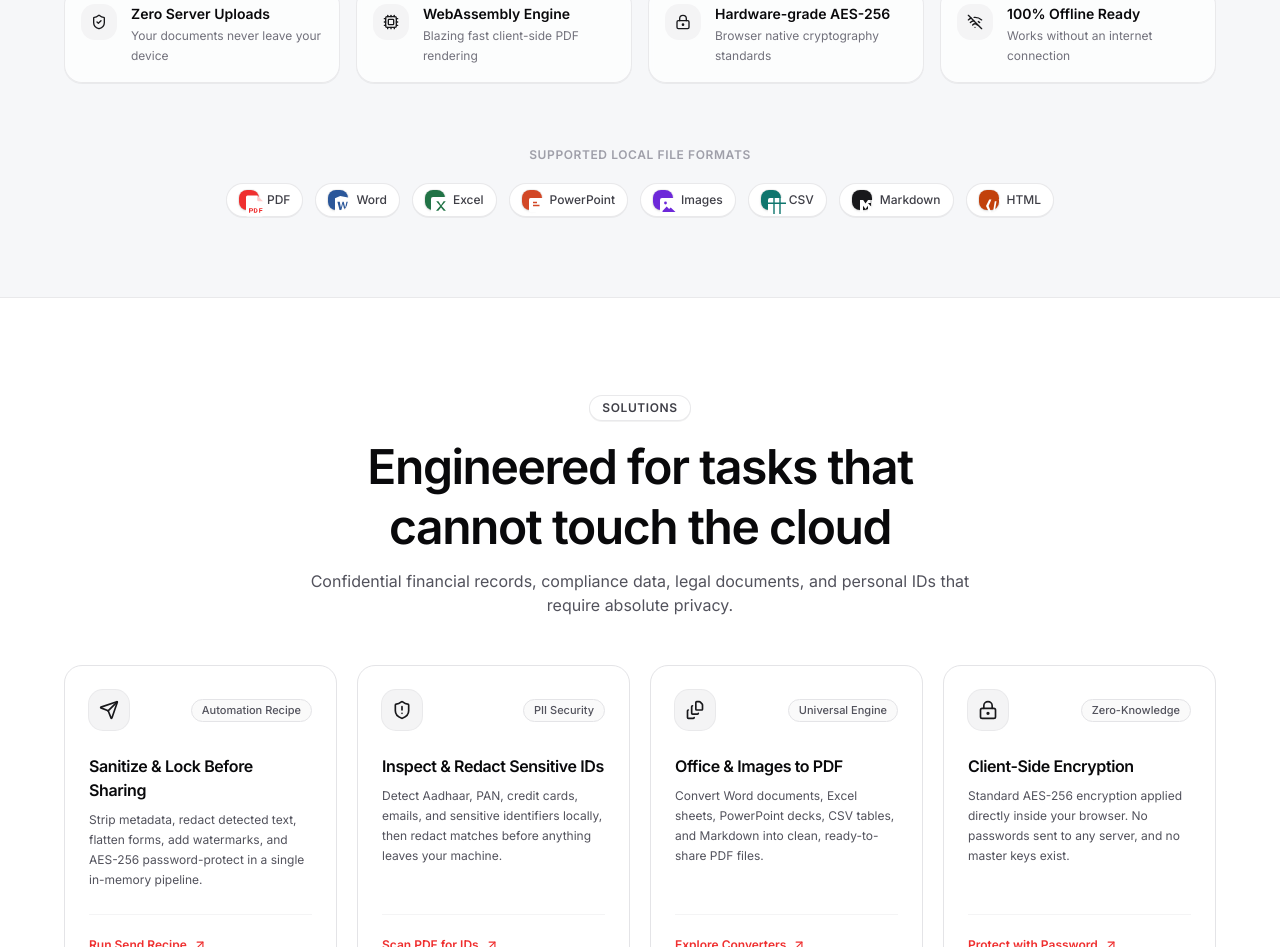
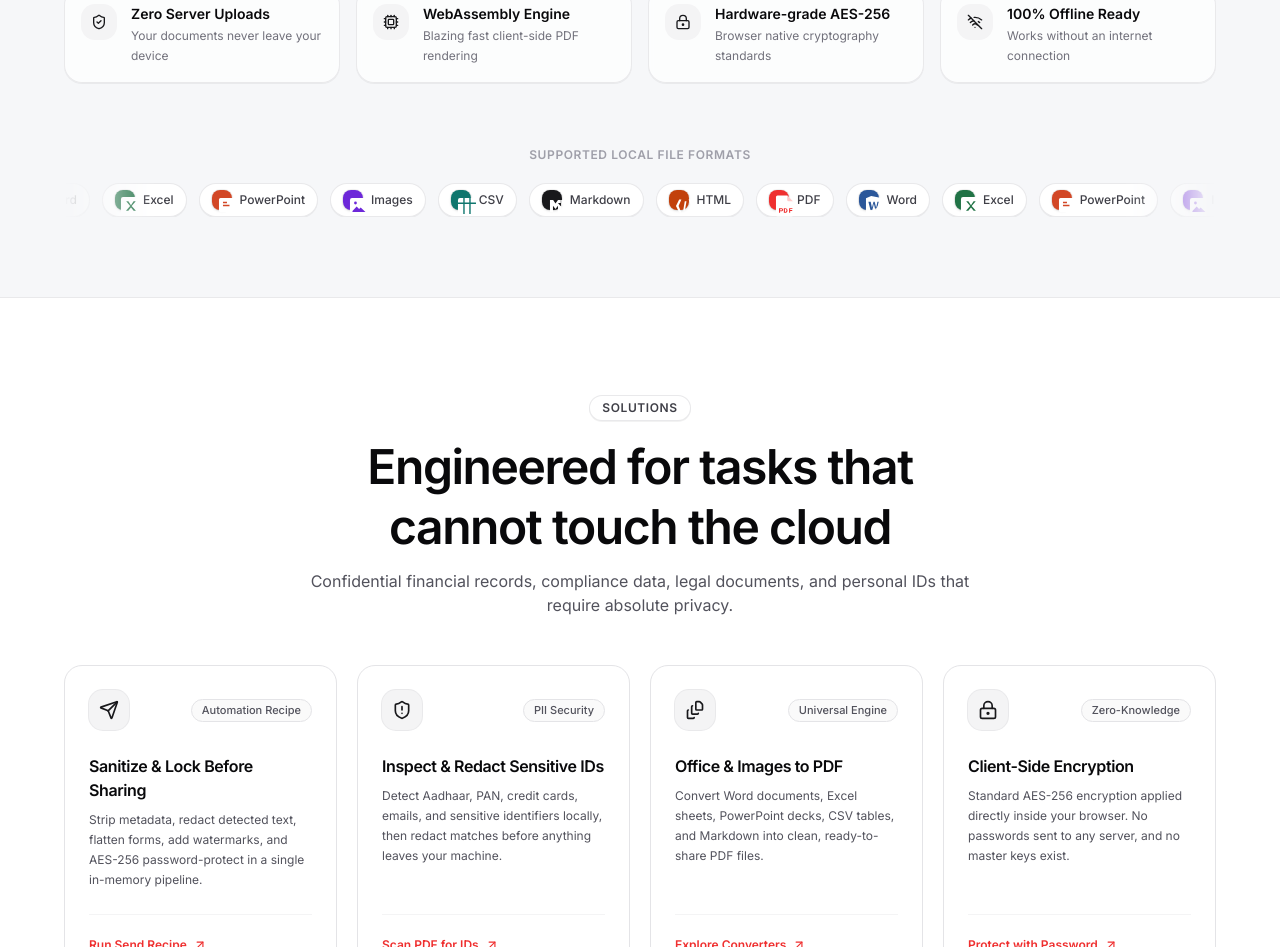
Before and after one commit to DS123-ally/PDFForge, a Next.js app: page / in a window 1280 px wide. Shown: the part 1134-2081 px from the top of the page. Built offline with nearby package versions, Linux system fonts and the light colour scheme; no server answers; what pdf-lib-encrypt would draw is missing.

Commit message:
added the hover feature

```diff
--- a/src/app/globals.css
+++ b/src/app/globals.css
@@ -122,6 +122,23 @@ textarea {
   background-size: 20px 20px;
 }
 
+@keyframes format-flow {
+  from {
+    transform: translateX(0);
+  }
+  to {
+    transform: translateX(-50%);
+  }
+}
+
+.format-flow {
+  animation: format-flow 36s linear infinite;
+}
+
+.format-flow:hover {
+  animation-play-state: paused;
+}
+
 .glass-panel {
   background: rgba(255, 255, 255, 0.88);
   border: 1px solid rgba(228, 228, 231, 0.8);
@@ -139,6 +156,10 @@ textarea {
     animation-duration: 0.01ms !important;
     animation-iteration-count: 1 !important;
     transition-duration: 0.01ms !important;
+  }
+
+  .format-flow {
+    animation: none !important;
   }
 }
 
--- a/src/components/home/home-hero.tsx
+++ b/src/components/home/home-hero.tsx
@@ -203,22 +203,40 @@ export function HomeHero() {
           })}
         </div>
 
-        {/* Supported Formats Row */}
-        <div className="mx-auto mt-16 max-w-4xl text-center">
-          <p className="text-xs font-semibold tracking-wider text-zinc-400 uppercase">
+        {/* Supported formats, one continuous line */}
+        <div className="mt-16">
+          <p className="text-center text-xs font-semibold tracking-wider text-zinc-400 uppercase">
             Supported Local File Formats
           </p>
-          <ul className="mt-5 flex flex-wrap items-center justify-center gap-3">
+          <div className="relative mt-5 overflow-hidden [mask-image:linear-gradient(to_right,transparent,black_8%,black_92%,transparent)]">
+            <div className="format-flow flex w-max motion-reduce:w-full motion-reduce:flex-wrap motion-reduce:justify-center">
+              {[0, 1].map((copy) => (
+                <ul
+                  aria-hidden={copy === 1}
+                  className={cn(
+                    "flex shrink-0 items-center gap-3 pr-3",
+                    copy === 0 &&
+                      "motion-reduce:w-full motion-reduce:flex-wrap motion-reduce:justify-center motion-reduce:pr-0",
+                    copy === 1 && "motion-reduce:hidden",
+                  )}
+                  key={copy}
+                >
                   {formatLogos.map((format) => (
                     <li
-                className="border-border/80 inline-flex items-center gap-2 rounded-full border bg-white px-3 py-1.5 text-xs font-medium text-zinc-700 shadow-2xs"
+                      className="border-border/80 inline-flex items-center gap-2 rounded-full border bg-white px-3 py-1.5 text-xs font-medium whitespace-nowrap text-zinc-700 shadow-2xs"
                       key={format.name}
                     >
-                <FormatLogo className="size-5 rounded-md" name={format.name} />
+                      <FormatLogo
+                        className="size-5 rounded-md"
+                        name={format.name}
+                      />
                       <span>{format.name}</span>
                     </li>
                   ))}
                 </ul>
+              ))}
+            </div>
+          </div>
         </div>
       </div>
     </section>
```
Lines whose indentation alone changed are shown as unchanged.
